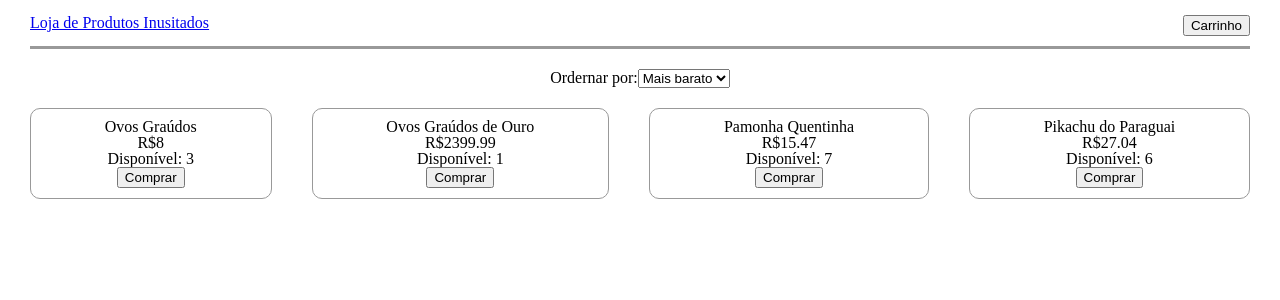
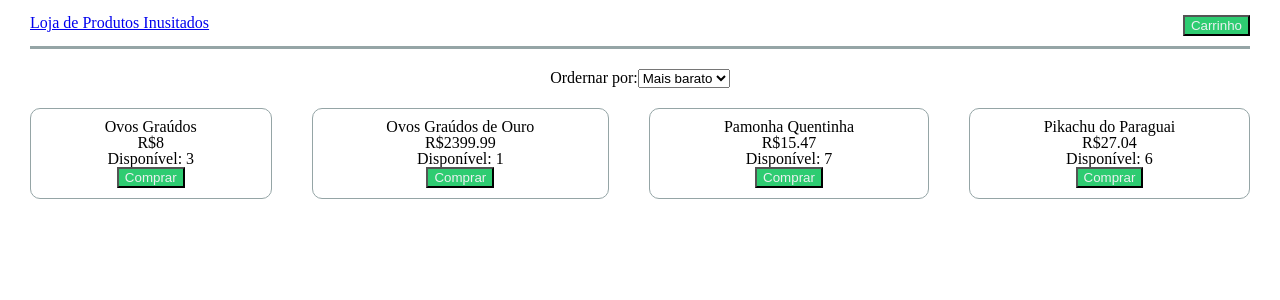
Before and after one commit to brunosantanarj/mongeral-aegon-front-end-test, a React app: page / in a window 1280 px wide. Shown: the top 300 px of the page. Built offline with nearby package versions, Linux system fonts and the light colour scheme.

Commit message:
adding scss colors variables

```diff
--- a/public/reset.css
+++ b/public/reset.css
@@ -46,3 +46,6 @@ table {
 	border-collapse: collapse;
 	border-spacing: 0;
 }
+button {
+	outline: none;
+}
--- a/src/styles/Header.scss
+++ b/src/styles/Header.scss
@@ -1,7 +1,9 @@
+@import '_variables';
+
 header {
   display: flex;
   justify-content: space-between;
   margin-bottom: 20px;
   padding-bottom: 10px;
-  border-bottom: 3px solid #999;
+  border-bottom: 3px solid $border-color;
 }
--- a/src/styles/Product.scss
+++ b/src/styles/Product.scss
@@ -1,6 +1,17 @@
+@import '_variables';
+
 .product {
     text-align: center;
-    border: 1px solid #999;
+    border: 1px solid $border-color;
     padding: 10px;
     border-radius: 10px;
 }
+
+button {
+    background-color: $primary-color;
+    color: $light-color;
+
+    &:active {
+        background-color: $secondary-color;
+    }
+}
--- /dev/null
+++ b/src/styles/_variables.scss
@@ -0,0 +1,4 @@
+$border-color: #95a5a6;
+$primary-color: #2ecc71;
+$secondary-color: #27ae60;
+$light-color: #ecf0f1;
```
